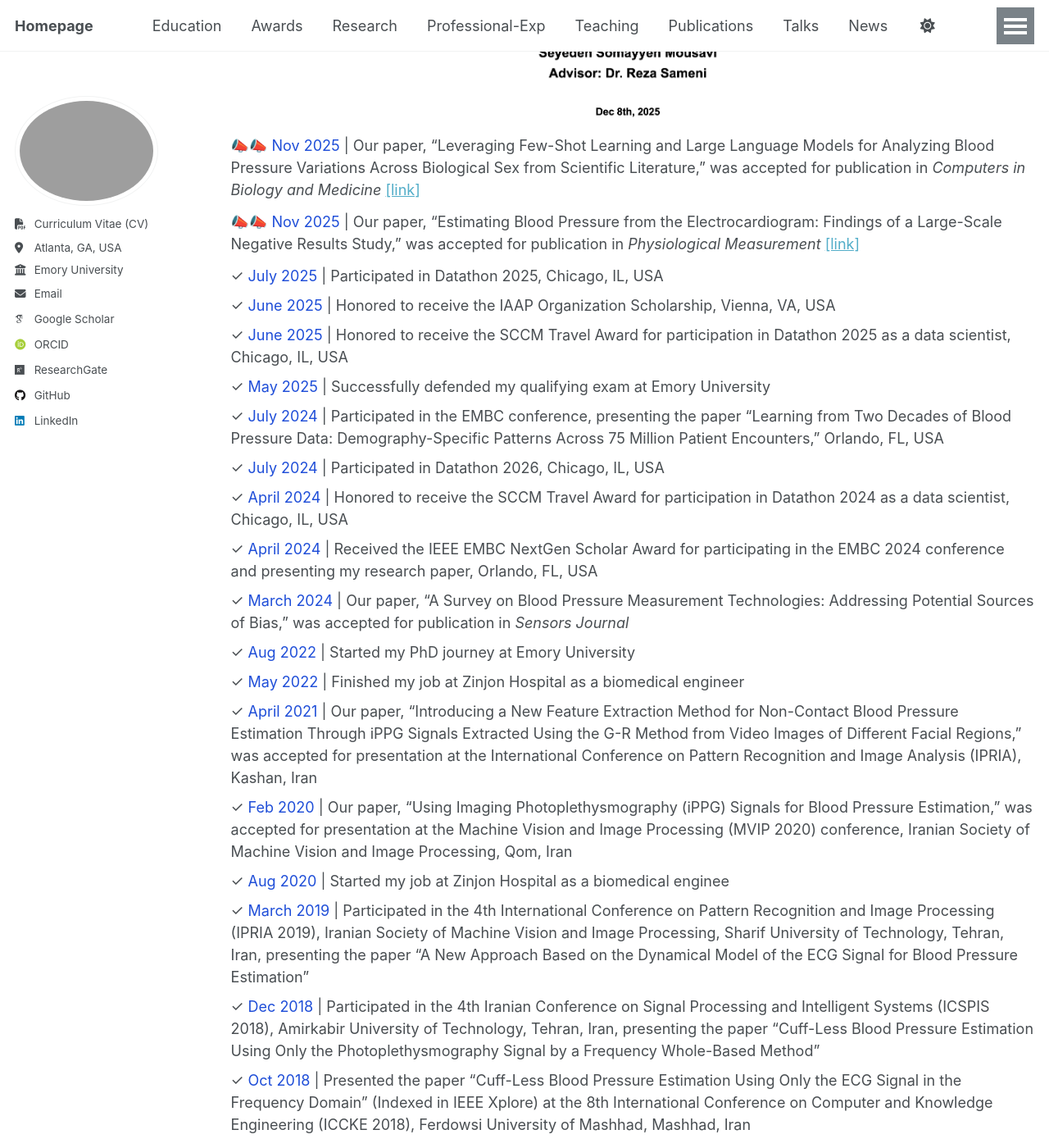
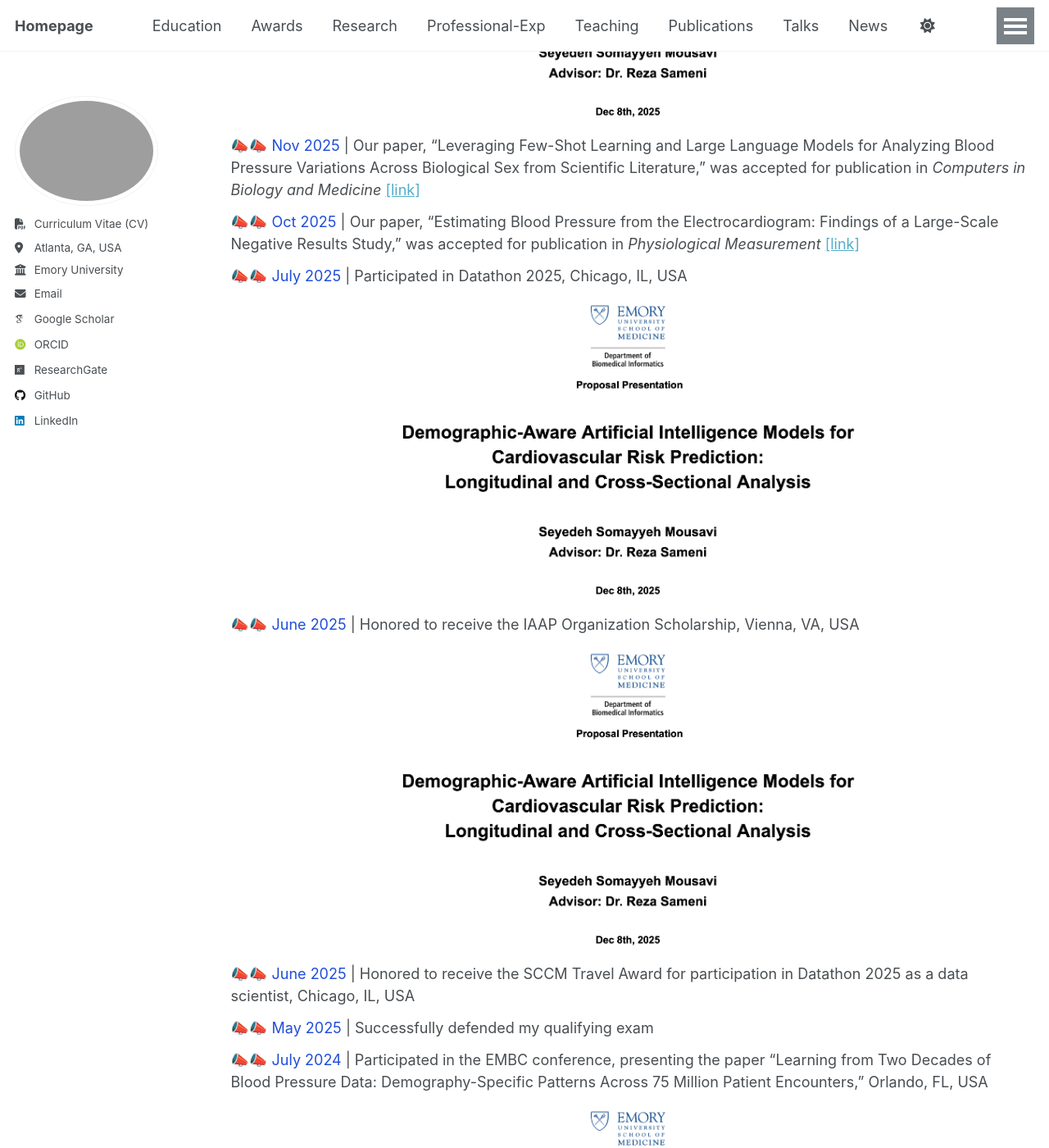
Before and after one commit to Somayyehmousavi/somayyehmousavi.github.io, a Jekyll site: the page built from _pages/news.md, in a window 1280 px wide and 1400 px high, scrolled down 379 px. Shown: the whole window at 82% size. Built offline with Jekyll 4.4.1, drawn with Linux system fonts in a browser that asks for light colours; some web fonts are replaced; some of the changed text lies outside the part shown.

Commit message:
Update news.md

```diff
--- a/_pages/news.md
+++ b/_pages/news.md
@@ -21,21 +21,50 @@ author_profile: true
   </li>
 
   <li style="margin-bottom:12px;">
-    📣📣 <span style="color:#1f4ed8;">Nov 2025</span> |
+    📣📣 <span style="color:#1f4ed8;">Oct 2025</span> |
     Our paper, “Estimating Blood Pressure from the Electrocardiogram: Findings of a Large-Scale Negative Results Study,”
     was accepted for publication in
     <i>Physiological Measurement</i>
     <a href="https://iopscience.iop.org/article/10.1088/1361-6579/ae1926" target="_blank">[link]</a>
   </li>
 
-  <li>✓ <span style="color:#1f4ed8;">July 2025</span> | Participated in Datathon 2025, Chicago, IL, USA</li>
-  <li>✓ <span style="color:#1f4ed8;">June 2025</span> | Honored to receive the IAAP Organization Scholarship, Vienna, VA, USA</li>
-  <li>✓ <span style="color:#1f4ed8;">June 2025</span> | Honored to receive the SCCM Travel Award for participation in Datathon 2025 as a data scientist, Chicago, IL, USA</li>
-  <li>✓ <span style="color:#1f4ed8;">May 2025</span> | Successfully defended my qualifying exam at Emory University</li>
-  <li>✓ <span style="color:#1f4ed8;">July 2024</span> | Participated in the EMBC conference, presenting the paper “Learning from Two Decades of Blood Pressure Data: Demography-Specific Patterns Across 75 Million Patient Encounters,” Orlando, FL, USA</li>
+  <li style="margin-bottom:12px;">
+    📣📣 <span style="color:#1f4ed8;">July 2025</span> | Participated in Datathon 2025, Chicago, IL, USA
+    <div style="text-align: center; margin-top:12px; margin-bottom:12px;">
+      <img src="/images/SSM-proposal-defence.png" width="600" height="600">
+    </div>
+  </li>
+
+  <li style="margin-bottom:12px;">
+    📣📣 <span style="color:#1f4ed8;">June 2025</span> | Honored to receive the IAAP Organization Scholarship, Vienna, VA, USA
+    <div style="text-align: center; margin-top:12px; margin-bottom:12px;">
+      <img src="/images/SSM-proposal-defence.png" width="600" height="600">
+    </div>
+  </li>
+
+  <li style="margin-bottom:12px;">
+    📣📣 <span style="color:#1f4ed8;">June 2025</span> |
+    Honored to receive the SCCM Travel Award for participation in Datathon 2025 as a data scientist, Chicago, IL, USA
+  </li>
+
+  <li style="margin-bottom:12px;">
+    📣📣 <span style="color:#1f4ed8;">May 2025</span> |
+    Successfully defended my qualifying exam
+  </li>
+
+  <li style="margin-bottom:12px;">
+    📣📣 <span style="color:#1f4ed8;">July 2024</span> |
+    Participated in the EMBC conference, presenting the paper “Learning from Two Decades of Blood Pressure Data: Demography-Specific Patterns Across 75 Million Patient Encounters,” Orlando, FL, USA
+    <div style="text-align: center; margin-top:12px; margin-bottom:12px;">
+      <img src="/images/SSM-proposal-defence.png" width="600" height="600">
+    </div>
+  </li>
+
   <li>✓ <span style="color:#1f4ed8;">July 2024</span> | Participated in Datathon 2026, Chicago, IL, USA</li>
+
+  <li>✓ <span style="color:#1f4ed8;">April 2024</span> | Received the IEEE EMBC NextGen Scholar Award for participating in the EMBC 2024 conference and presenting my research paper, Orlando, FL, USA</li>
   <li>✓ <span style="color:#1f4ed8;">April 2024</span> | Honored to receive the SCCM Travel Award for participation in Datathon 2024 as a data scientist, Chicago, IL, USA</li>
-  <li>✓ <span style="color:#1f4ed8;">April 2024</span> | Received the IEEE EMBC NextGen Scholar Award for participating in the EMBC 2024 conference and presenting my research paper, Orlando, FL, USA</li>
+
   <li>✓ <span style="color:#1f4ed8;">March 2024</span> | Our paper, “A Survey on Blood Pressure Measurement Technologies: Addressing Potential Sources of Bias,” was accepted for publication in <i>Sensors Journal</i></li>
   <li>✓ <span style="color:#1f4ed8;">Aug 2022</span> | Started my PhD journey at Emory University</li>
   <li>✓ <span style="color:#1f4ed8;">May 2022</span> | Finished my job at Zinjon Hospital as a biomedical engineer</li>
```
